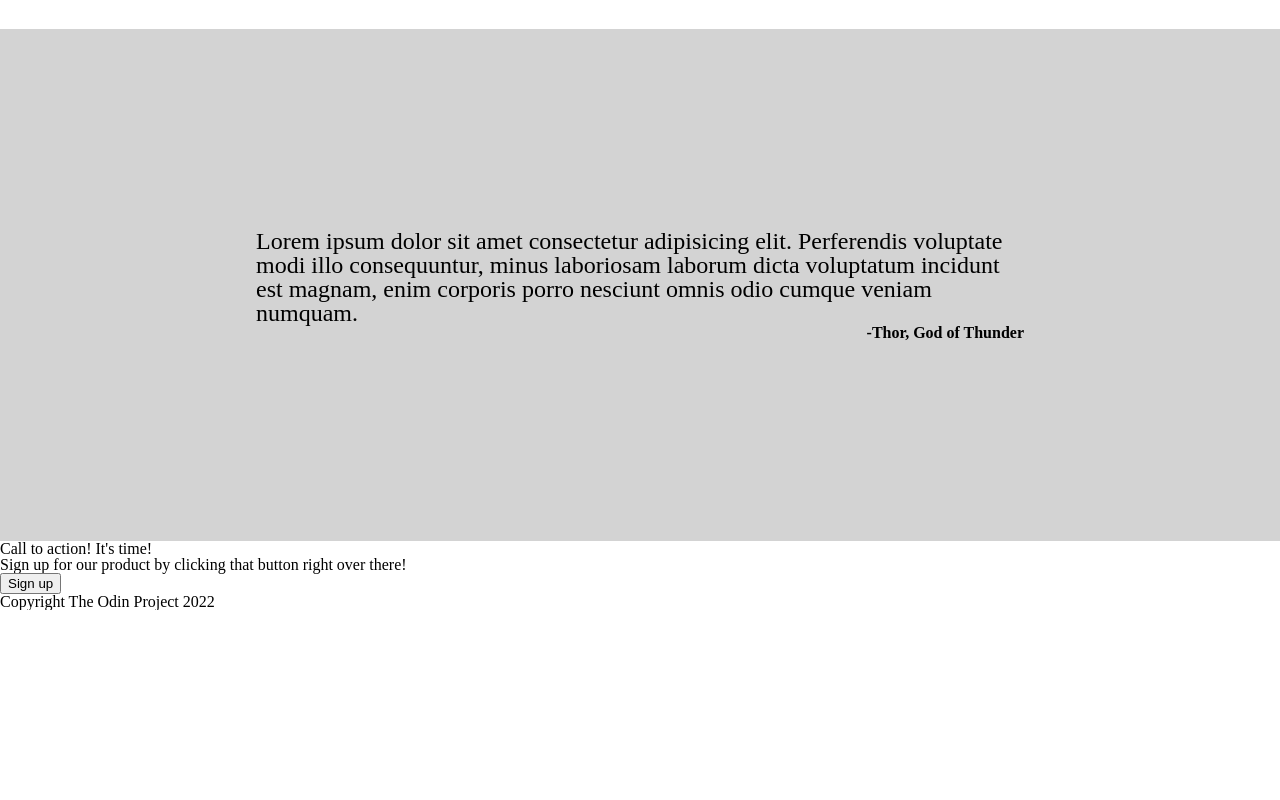
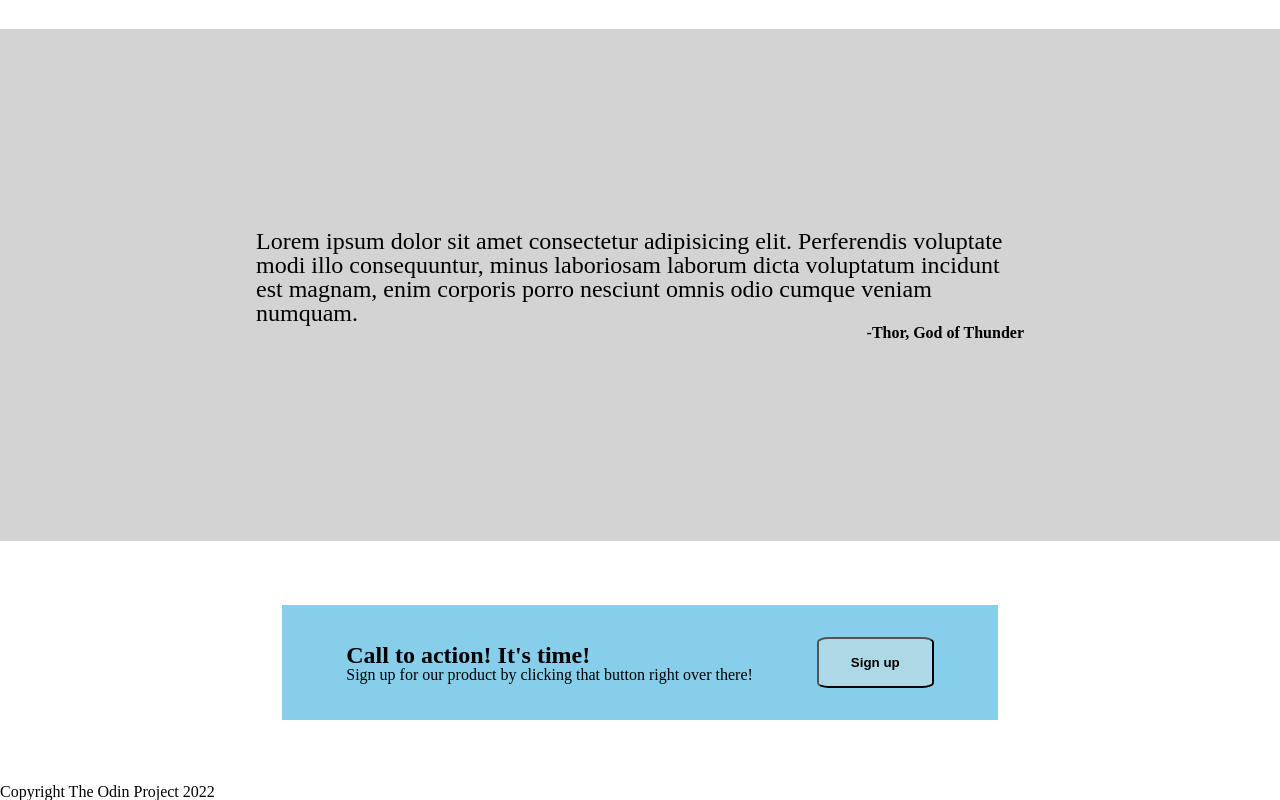
Before and after one commit to djtvaq/landing-page, a plain HTML site: page index.html in a window 1280 px wide. Shown: the part 909-1709 px from the top of the page. Before the commit the page ends 1519 px from the top, so only its background shows below. Drawn offline with Linux system fonts and the light colour scheme.

Commit message:
Add style to modal CTA section

```diff
--- a/index.html
+++ b/index.html
@@ -89,7 +89,7 @@
                 <h3>Call to action! It's time!</h3>
                 <p>Sign up for our product by clicking that button right over there!</p>
             </div>
-            <button>Sign up</button>
+            <button class="buttonCTA">Sign up</button>
         </div>
 
     </section>
--- a/styles.css
+++ b/styles.css
@@ -56,6 +56,11 @@ h1 {
 
 h2 {
     font-size: 2em;
+    font-weight: bold;
+}
+
+h3 {
+    font-size: 1.5em;
     font-weight: bold;
 }
 
@@ -154,3 +159,20 @@ padding: 64px;
     font-weight: bold;
     text-align: right;
 }
+
+
+.modalContainer {
+    display: flex;
+    justify-content: center;
+    align-items: center;
+    padding: 64px 0px;
+}
+
+.modal {
+    background-color: skyblue;
+    padding: 32px 64px;
+    display: flex;
+    justify-content: center;
+    align-items: center;
+    gap: 64px;
+}
```
